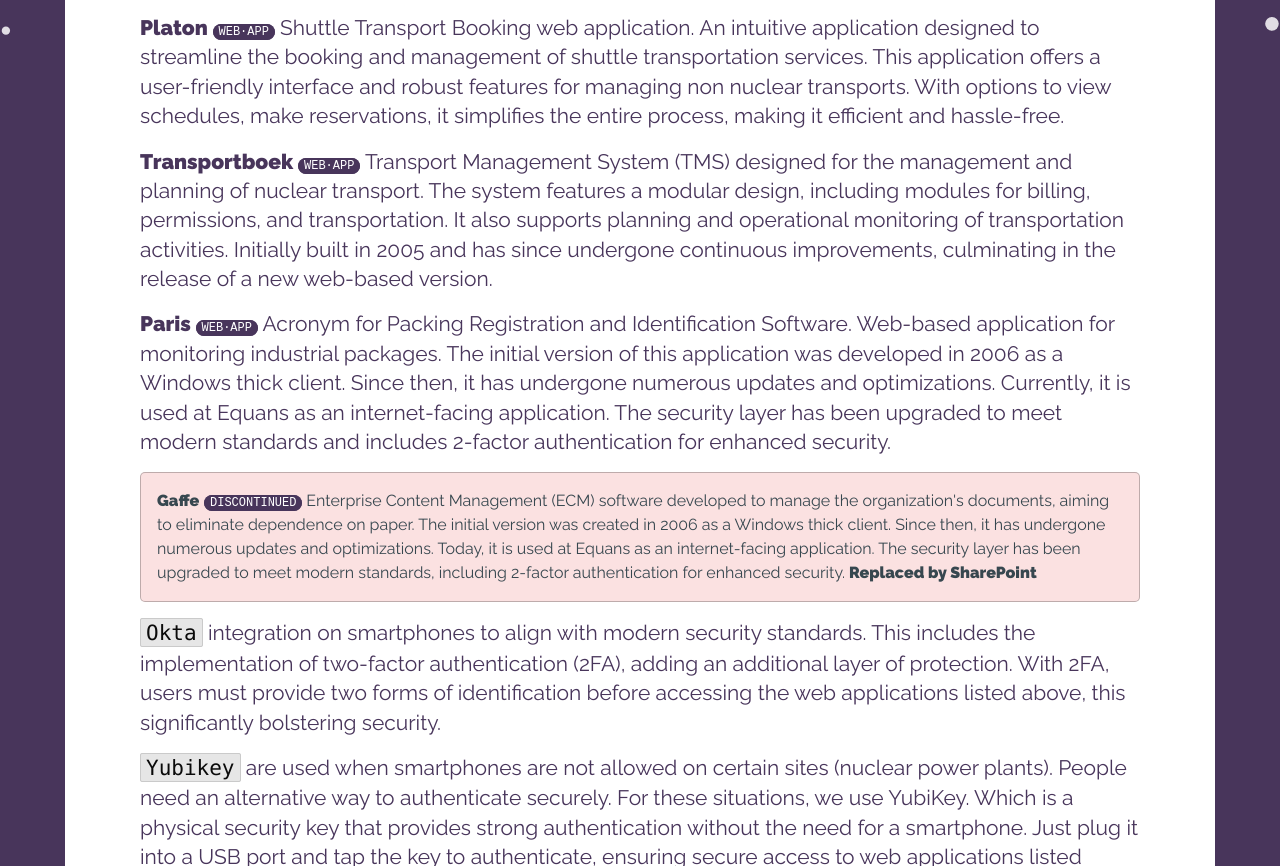
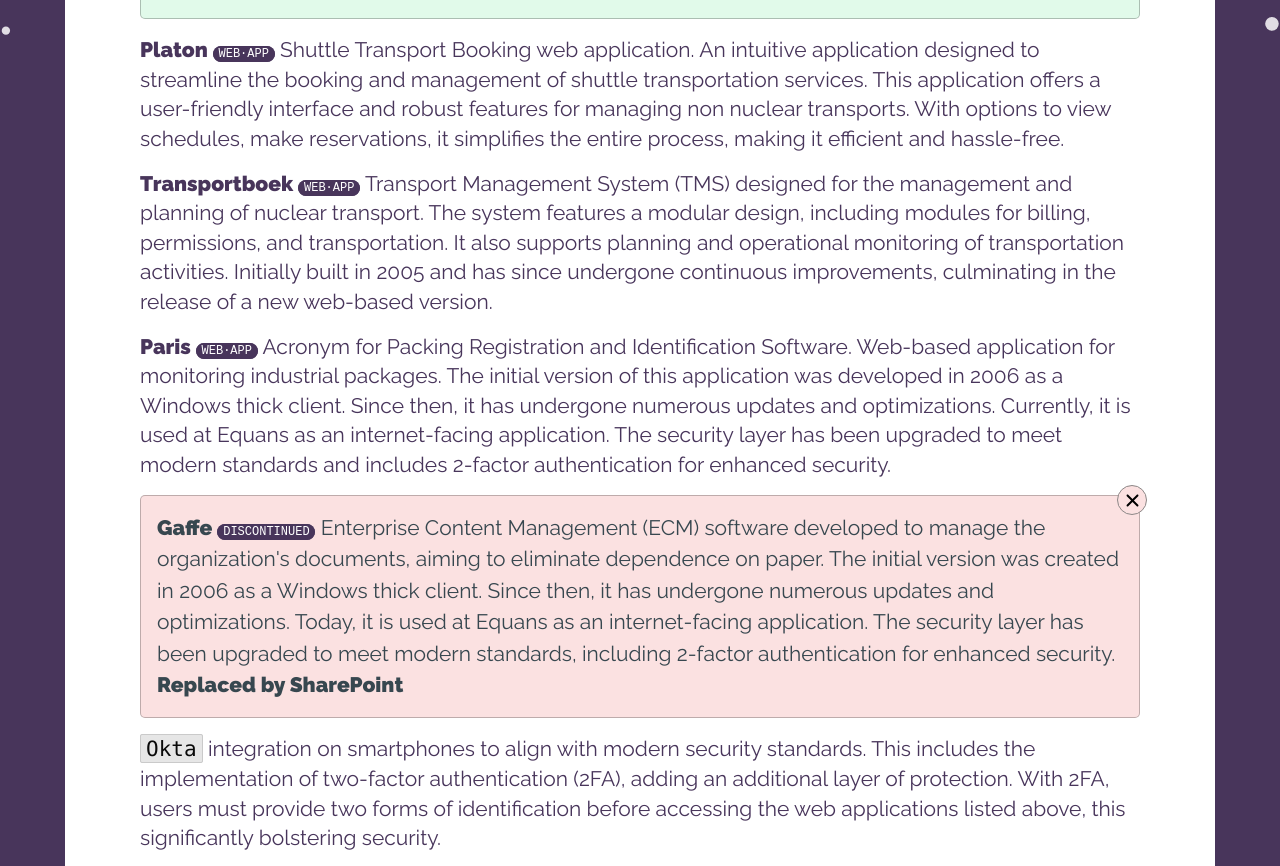
Before and after one commit to Bronzato1/PrologV6, a plain HTML site: page detail-page-equans.html in a window 1280 px wide. Shown: the part 444-1310 px from the top of the page. Drawn offline with Linux system fonts and the light colour scheme.

Commit message:
2024_10_14_20:12

```diff
--- a/assets/stylesheets/custom.css
+++ b/assets/stylesheets/custom.css
@@ -400,3 +400,26 @@
 .copyright {
   font-size: smaller;
 }
+
+.callout.success,
+.callout.alert {
+  font-size: 1.3125rem;
+}
+
+.close-button {
+  position: absolute;
+  top: -11px;
+  right: -8px;
+  border: 1px solid #8c8787;
+  border-radius: 50%;
+  width: 30px;
+  height: 30px;
+  font-size: inherit;
+}
+
+.callout.success .close-button {
+  background-color: #E1FAEA;
+}
+.callout.alert .close-button {
+  background-color: #FBE1E1;
+}
--- a/detail-page-equans.html
+++ b/detail-page-equans.html
@@ -94,6 +94,11 @@
                   it is used at Equans as an internet-facing application.
                   The security layer has been upgraded to meet modern standards, including 2-factor authentication for enhanced security.
                   <strong>Replaced by SharePoint</strong>
+                  <button class="close-button" aria-label="Dismiss alert" type="button" data-close=""><span aria-hidden="true">
+                    <svg xmlns="http://www.w3.org/2000/svg" width="13" height="13" viewBox="0 0 3.44 3.44">
+                      <path fill="#000" fill-rule="evenodd" d="M3.23.59L2.096 1.717 3.23 2.85c.103.104.103.273 0 .38-.106.102-.274.102-.38 0L1.72 2.096.588 3.23c-.104.102-.273.102-.377 0-.102-.107-.102-.276 0-.38l1.134-1.13L.21.588C.108.484.108.315.21.21.316.107.485.107.59.21l1.13 1.133L2.85.21c.106-.103.274-.103.38 0 .103.104.103.273 0 .38z" clip-rule="evenodd"></path>
+                    </svg></span>
+                  </button>
                 </div>
 
                 <p>
```
